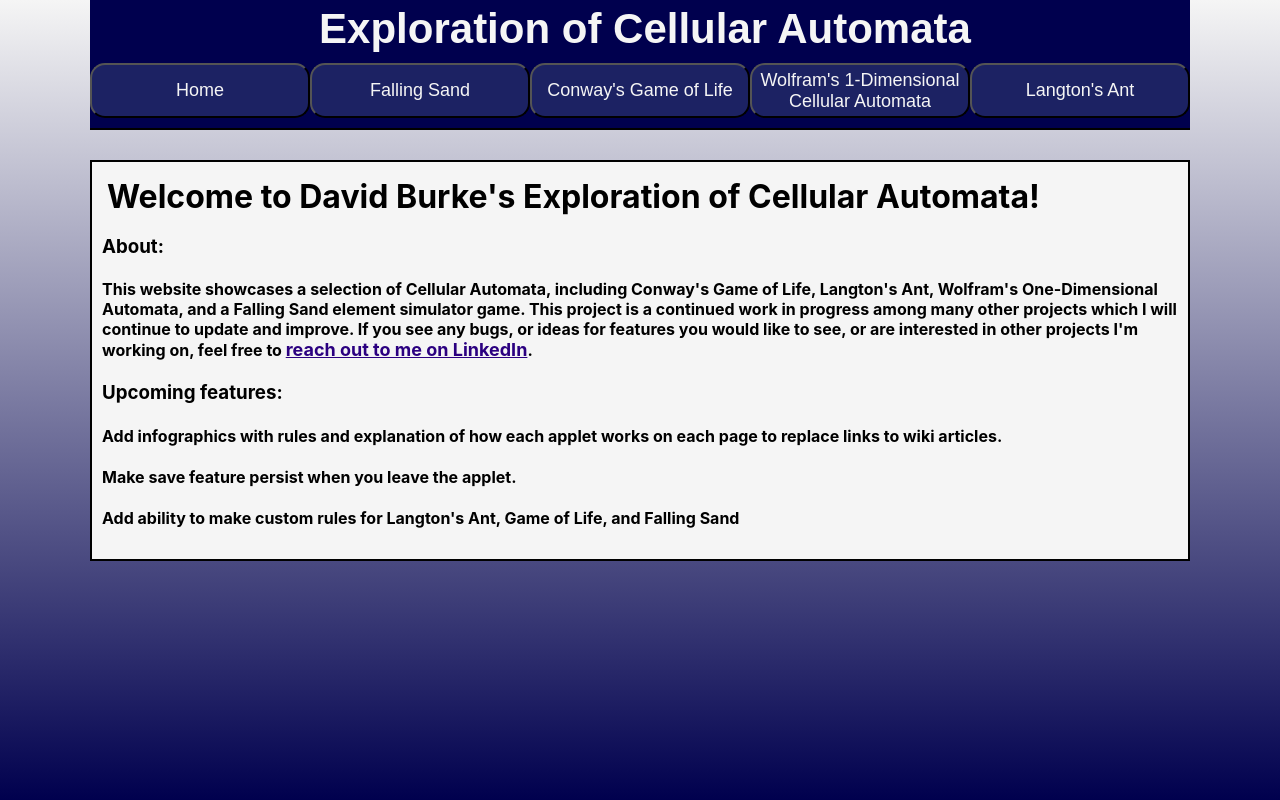
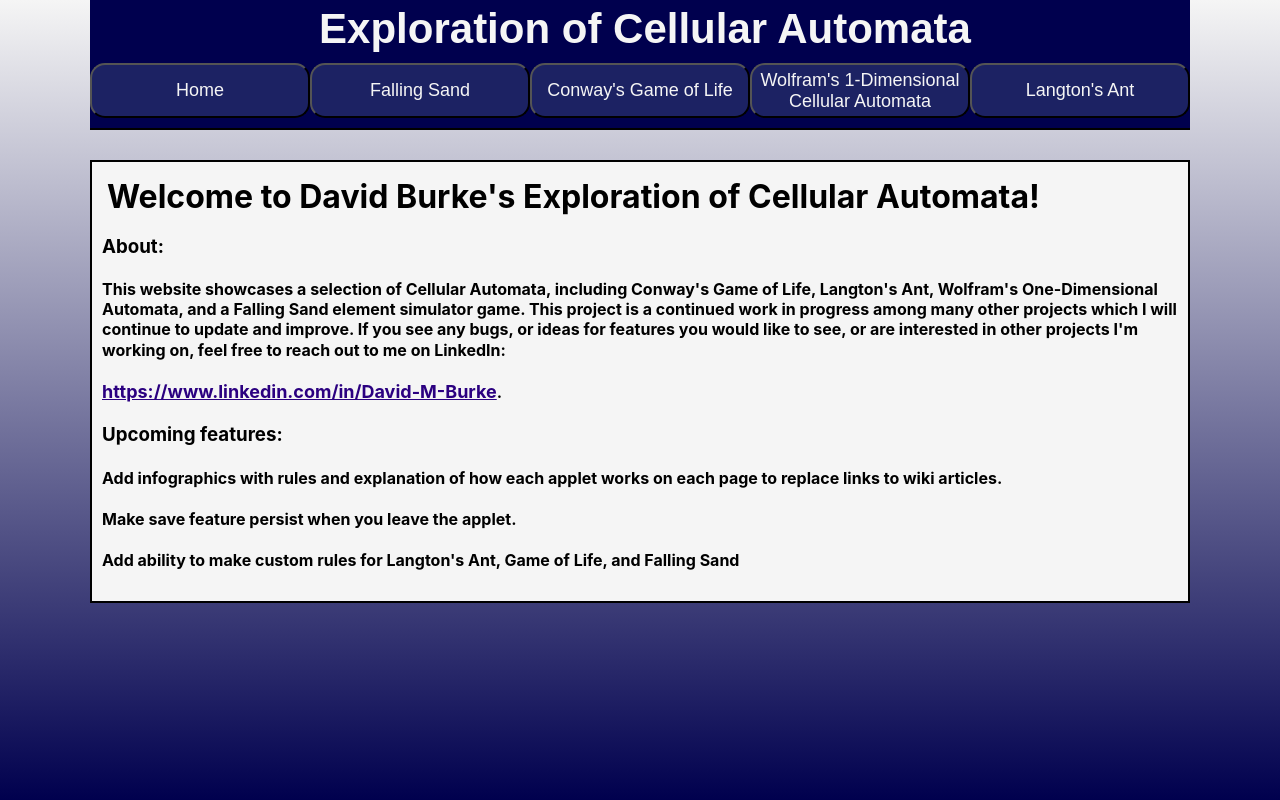
Before and after one commit to DavidMBurke/Cellular-Automata, a React (Create React App) app: page / in a window 1280 px wide. Built offline with nearby package versions, Linux system fonts and the light colour scheme.

Commit message:
format change

```diff
--- a/src/Home.js
+++ b/src/Home.js
@@ -12,13 +12,14 @@ export default function Home() {
         continued work in progress among many other projects which I will
         continue to update and improve. If you see any bugs, or ideas for
         features you would like to see, or are interested in other projects I'm
-        working on, feel free to{" "}
+        working on, feel free to reach out to me on LinkedIn:
+
         <a
           className="imbedded-link"
-          href="https://www.linkedin.com/in/david-burke-b90248203/"
+          href="https://www.linkedin.com/in/David-M-Burke"
           target="_blank"
-        >
-          reach out to me on LinkedIn
+        > <br/> <br/>
+          https://www.linkedin.com/in/David-M-Burke
         </a>
         .
       </h4>
```
